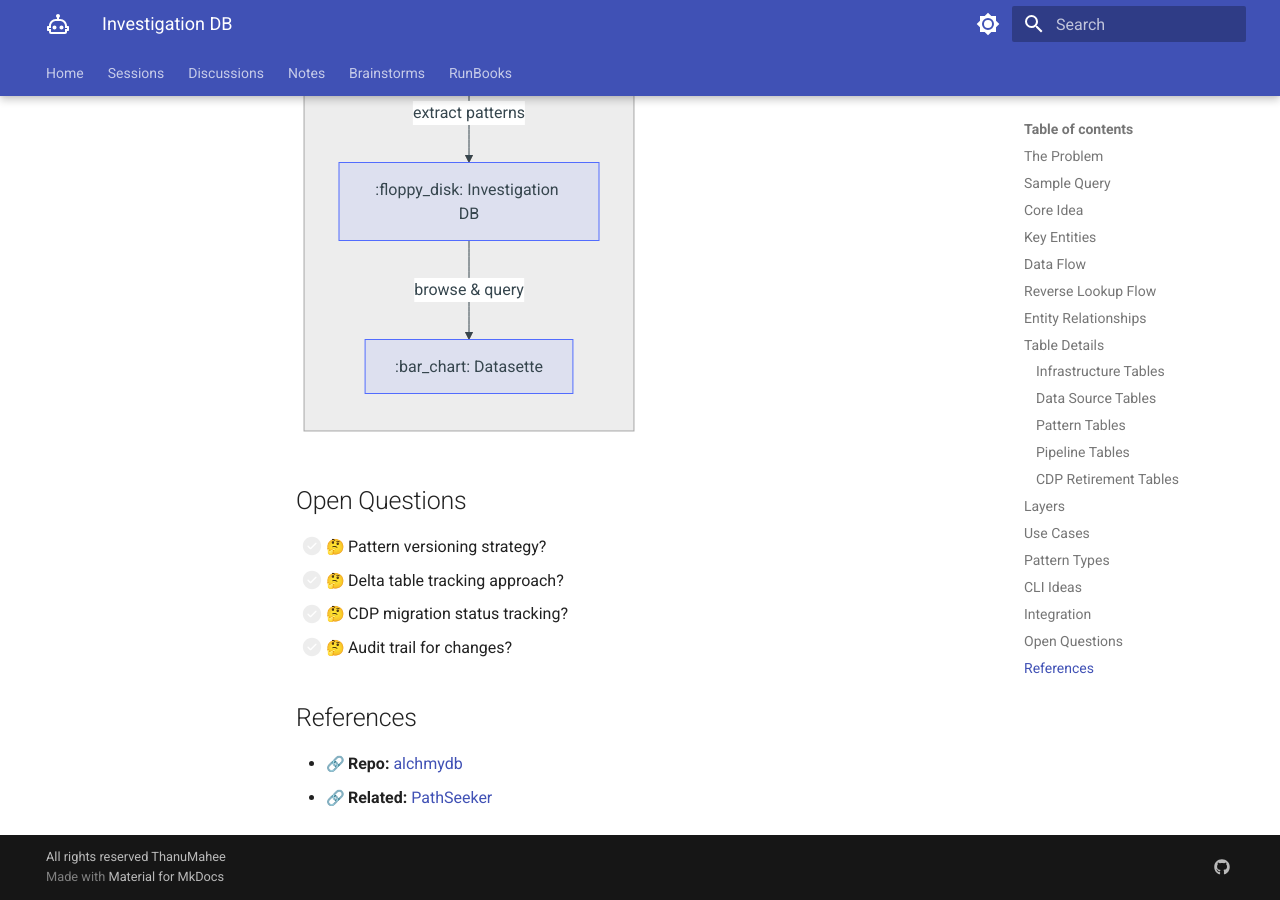
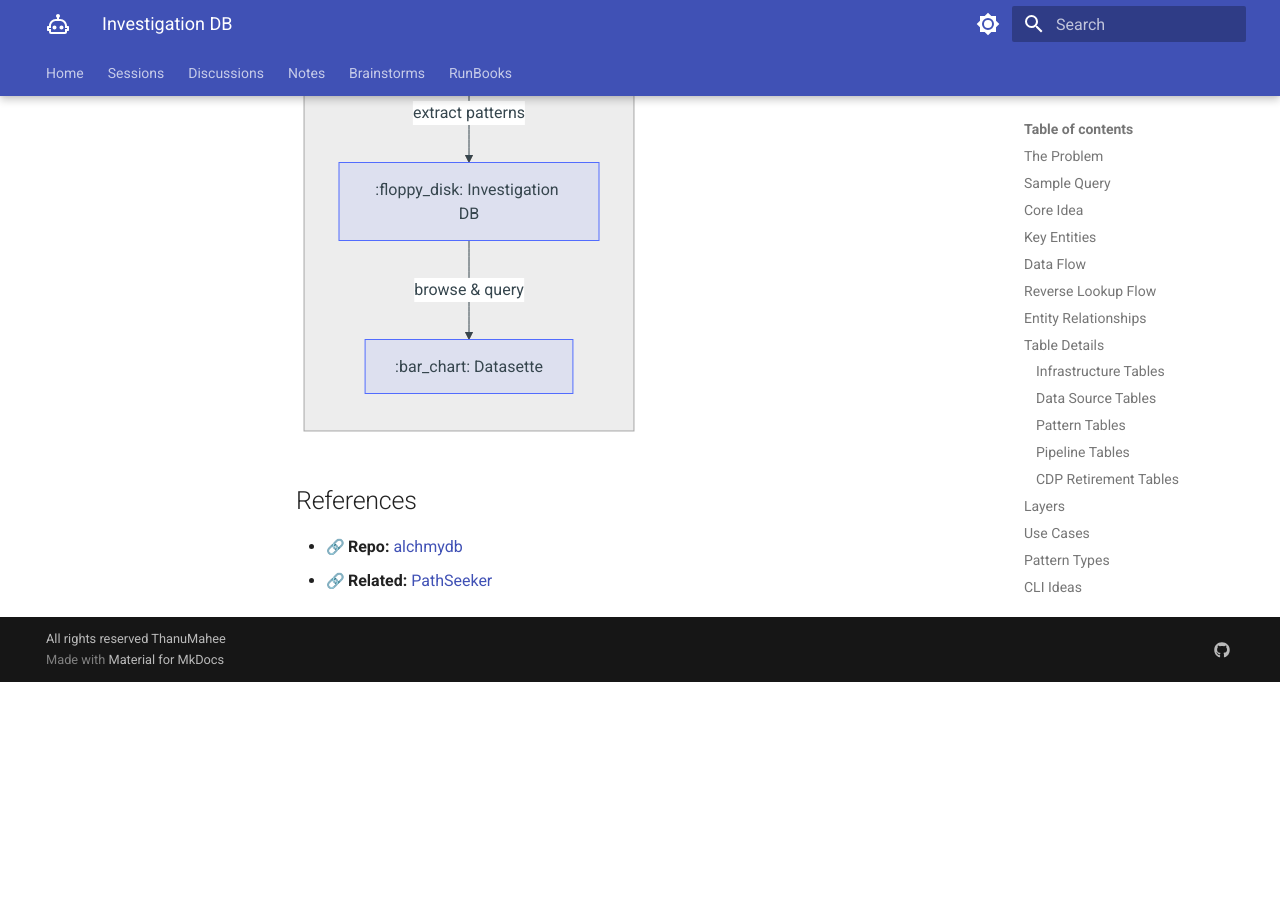
Before and after one commit to ThanuMahee12/AgentContext, an MkDocs documentation site: the page built from docs/brainstorms/investigation-db.md, in a window 1280 px wide and 900 px high, scrolled down 18218 px. Built offline with MkDocs 1.6.1 and Material for MkDocs 9.7.7, drawn with Linux system fonts in a browser that asks for light colours; emoji names are drawn with the system emoji font; after the commit the page ends 18900 px from its top, so only the background shows below that.

Commit message:
docs: remove open questions section

````diff
--- a/docs/brainstorms/investigation-db.md
+++ b/docs/brainstorms/investigation-db.md
@@ -611,13 +611,6 @@
     DB --> |"browse & query"| DS
 ```
 
-## Open Questions
-
-- [ ] :thinking: Pattern versioning strategy?
-- [ ] :thinking: Delta table tracking approach?
-- [ ] :thinking: CDP migration status tracking?
-- [ ] :thinking: Audit trail for changes?
-
 ## References
 
 - :link: **Repo:** [alchmydb](https://git.codewilling.com/alchmy/database/alchmydb)
````
